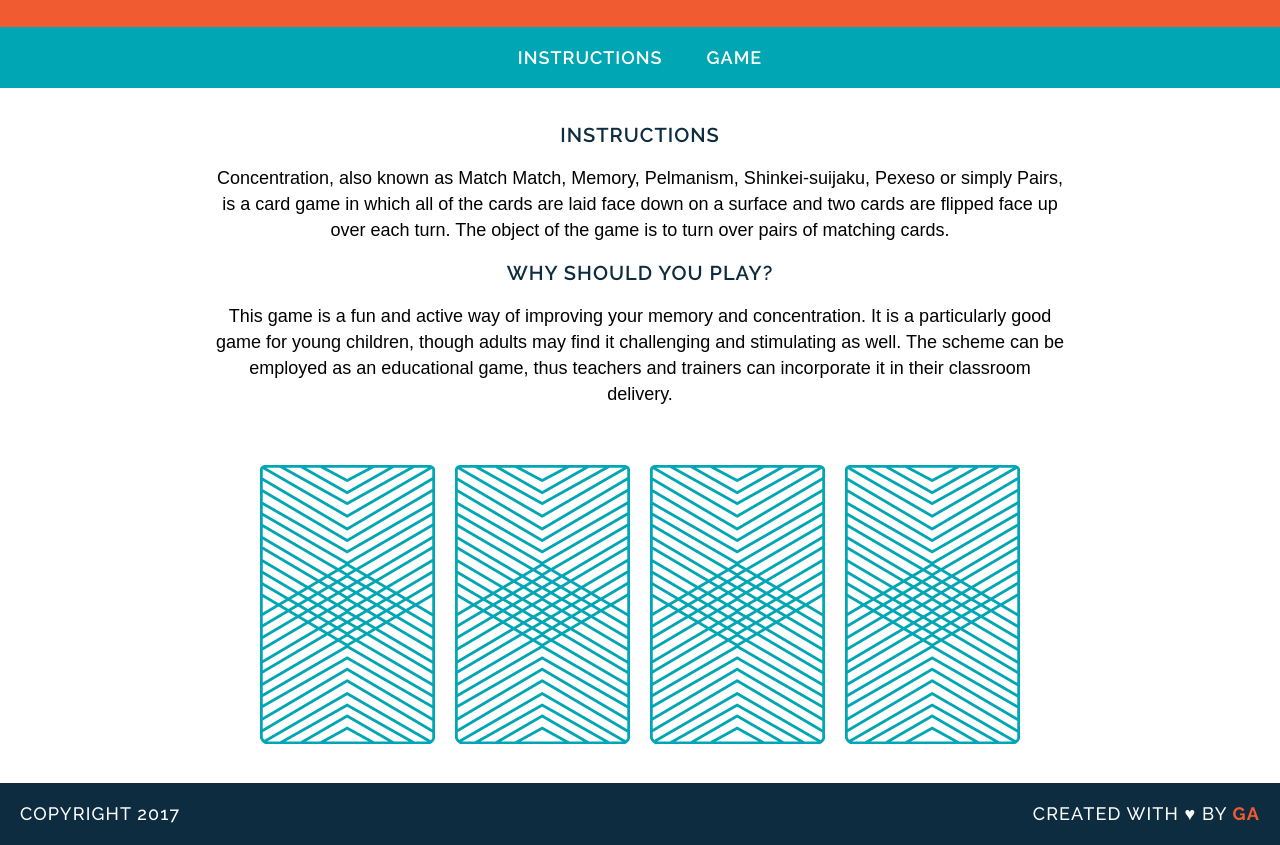
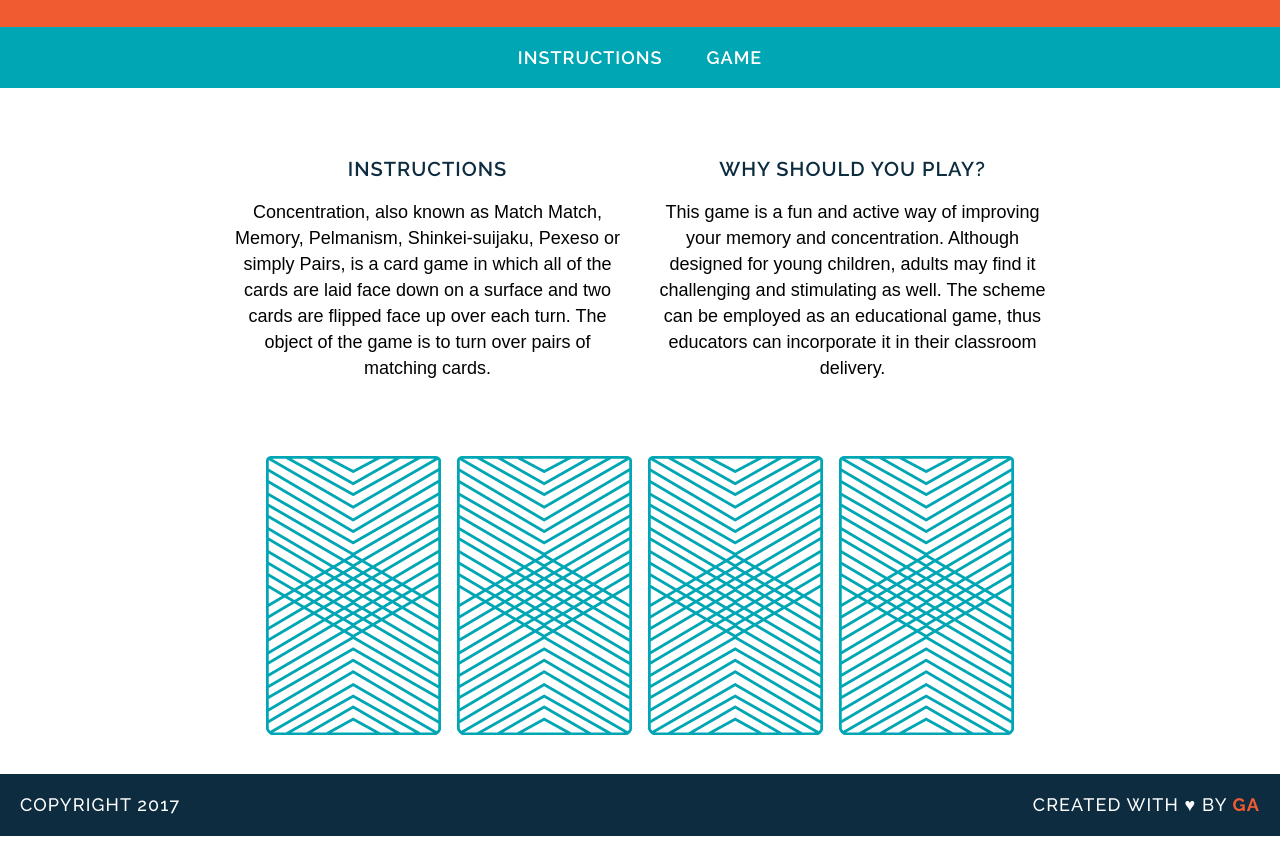
Before and after one commit to AlinChindea/wdi-fundamentals-memorygame, a plain HTML site: page index.html in a window 1280 px wide. Shown: the part 86-931 px from the top of the page. Drawn offline with Linux system fonts and the light colour scheme; a web font is replaced by a local one.

Commit message:
finalized basic game logic

```diff
--- a/css/style.css
+++ b/css/style.css
@@ -42,6 +42,25 @@ a:hover {
 main {
 	width: 850px;
 	margin: 35px auto;
+}
+
+.how, .why {
+	width: 46%;
+	padding: 2%;
+	display: inline-block;
+
+}
+
+.how {
+	float: left;
+}
+
+.why {
+	float: right;
+}
+
+#game-board {
+	clear: both;
 }
 
 h2 {
--- a/index.html
+++ b/index.html
@@ -17,10 +17,14 @@
 
 	<main>
 		<!-- Consider reversing Instructions with Why should you play -->
-<h2 id="instructions">Instructions</h2>
+<div class="how">
+<h2>Instructions</h2>
 <p>Concentration, also known as Match Match, Memory, Pelmanism, Shinkei-suijaku, Pexeso or simply Pairs, is a card game in which all of the cards are laid face down on a surface and two cards are flipped face up over each turn. The object of the game is to turn over pairs of matching cards.</p>
+</div>
+<div class="why">
 <h2>Why should you play?</h2>
-<p>This game is a fun and active way of improving your memory and concentration. It is a particularly good game for young children, though adults may find it challenging and stimulating as well. The scheme can be employed as an educational game, thus teachers and trainers can incorporate it in their classroom delivery.</p>
+<p>This game is a fun and active way of improving your memory and concentration. Although designed for young children, adults may find it challenging and stimulating as well. The scheme can be employed as an educational game, thus educators can incorporate it in their classroom delivery.</p>
+</div>
 
 <!--  DECIDE IF YOU WANT TO KEEP THIS AND IF SO, EDIT ACCORDINGLY.
 <p><a href="https://en.wikipedia.org/wiki/Concentration_(game)">Read more</a></p>
@@ -28,12 +32,7 @@
 <hr>
 
 -->
-<div id="playgame">
-    <img src="images/back.png" alt="Queen of Diamonds">
-    <img src="images/back.png" alt="Queen of Hearts">
-    <img src="images/back.png" alt="King of Diamonds">
-    <img src="images/back.png" alt="King of Hearts">
-</div>
+<div id="game-board" class="board clearfix"></div>
 
 </main>
 
--- a/js/main.js
+++ b/js/main.js
@@ -32,15 +32,27 @@ var checkfForMatch = function () {
 	}
 };
 
-var flipCard = function (cardId) {
+var flipCard = function () {
+	var cardId = this.getAttribute('data-id');
 	console.log("User flipped " + cards[cardId].rank);
 	cardsInPlay.push(cards[cardId].rank);
 	console.log(cards[cardId].cardImage);
 	console.log(cards[cardId].suit);
+	this.setAttribute('src', cards[cardId].cardImage);
 
 	if (cardsInPlay.length === 2) {
 		checkfForMatch();
 }
 };
-flipCard(0);
-flipCard(2);
+
+var createBoard = function () {
+	for (var i = 0; i<cards.length; i++) {
+		var cardElement = document.createElement('img');
+		cardElement.setAttribute('src', 'images/back.png');
+		cardElement.setAttribute('data-id', i);
+
+		cardElement.addEventListener('click', flipCard);
+		document.getElementById('game-board').appendChild(cardElement);
+	}
+};
+createBoard();
```
